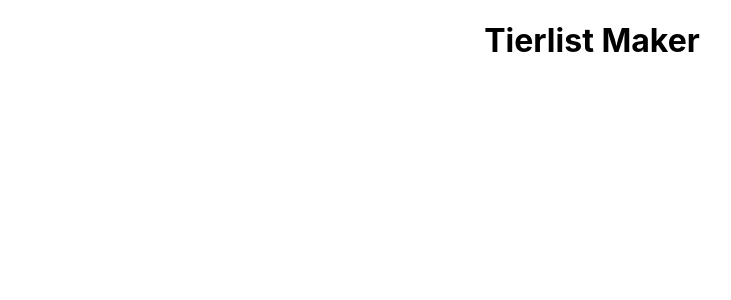
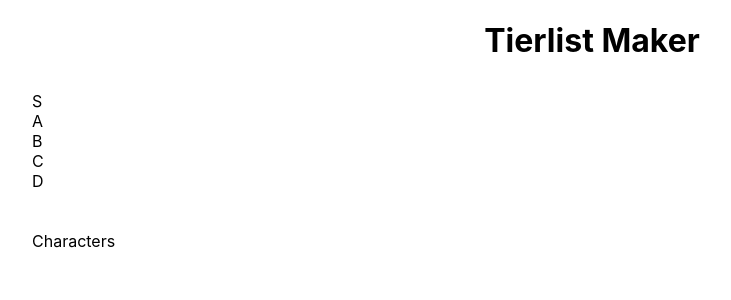
Before and after one commit to bxhuynh/genshin-tierlist-maker, a React (Create React App) app: page / in a window 1280 px wide. Shown: the top 300 px of the page, without its empty margins (48-779 px from the left). Built offline with nearby package versions, Linux system fonts and the light colour scheme.

Commit message:
create scaffold of the app

```diff
--- a/src/App.css
+++ b/src/App.css
@@ -1,5 +1,4 @@
 .App {
     width: 100%;
-    height: 100vh;
-    overflow: hidden;
+    overflow-x: hidden;
 }
--- a/src/App.tsx
+++ b/src/App.tsx
@@ -1,11 +1,15 @@
 import React from 'react';
 import './App.css';
 import Header from './components/Header';
+import TierList from './components/TierList';
+import CharacterList from './components/CharacterList';
 
 const App: React.FC = () => {
     return (
         <div className="App">
             <Header />
+            <TierList />
+            <CharacterList />
         </div>
     );
 };
--- /dev/null
+++ b/src/components/CharacterList/CharacterList.tsx
@@ -0,0 +1,12 @@
+import React from 'react';
+import styled from 'styled-components';
+
+const Container = styled.div`
+    margin: 40px 80px;
+`;
+
+const CharacterList: React.FC = () => {
+    return <Container>Characters </Container>;
+};
+
+export default CharacterList;
--- /dev/null
+++ b/src/components/CharacterList/index.tsx
@@ -0,0 +1,2 @@
+import CharacterList from './CharacterList';
+export default CharacterList;
--- /dev/null
+++ b/src/components/TierList/Tier.tsx
@@ -0,0 +1,11 @@
+import React from 'react';
+
+interface TierProps {
+    label: string;
+}
+
+const Tier: React.FC<TierProps> = (props) => {
+    return <div>{props.label}</div>;
+};
+
+export default Tier;
--- /dev/null
+++ b/src/components/TierList/TierListContainer.tsx
@@ -0,0 +1,20 @@
+import React from 'react';
+import { initTier } from '../../constants/init-tier';
+import styled from 'styled-components';
+import Tier from './Tier';
+
+const Container = styled.div`
+    margin: 0 80px;
+`;
+
+const TierListContainer: React.FC = () => {
+    return (
+        <Container>
+            {initTier.map((tier, index) => (
+                <Tier key={index} label={tier.label} />
+            ))}
+        </Container>
+    );
+};
+
+export default TierListContainer;
--- /dev/null
+++ b/src/components/TierList/index.tsx
@@ -0,0 +1,2 @@
+import TierListContainer from './TierListContainer';
+export default TierListContainer;
```
